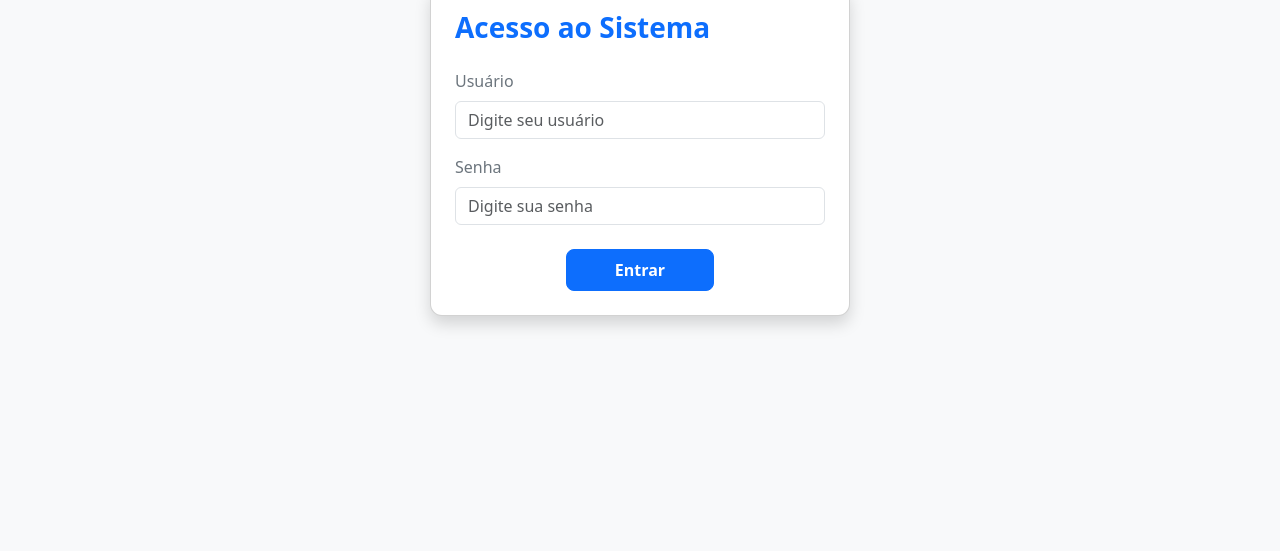
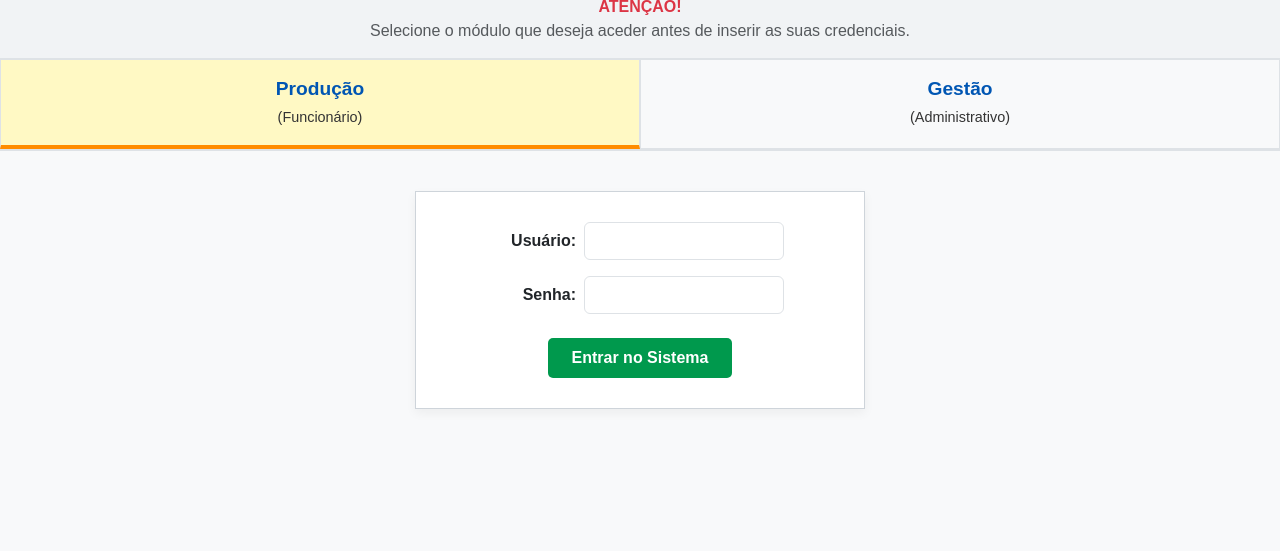
Before and after one commit to root-mwteus/Vale_dourado, a Flask app: page / in a window 1280 px wide. Shown: the part 249-800 px from the top of the page. Run offline with Flask 3, Linux system fonts and the light colour scheme.

Commit message:
Salvando minhas alteracoes locais no login.html

```diff
--- a/templates/login.html
+++ b/templates/login.html
@@ -1,43 +1,126 @@
 <!DOCTYPE html>
-<html lang="pt-br">
+<html lang="pt">
 <head>
     <meta charset="UTF-8">
     <meta name="viewport" content="width=device-width, initial-scale=1.0">
-    <title>Login - Sistema de Laticínios</title>
+    <title>Login - Valedourado</title>
     <link href="https://cdn.jsdelivr.net/npm/bootstrap@5.3.0/dist/css/bootstrap.min.css" rel="stylesheet">
+    <style>
+        body {
+            background-color: #f8f9fa;
+            margin: 0;
+            font-family: Arial, sans-serif;
+        }
+
+        /* Área do Logótipo a ocupar toda a largura */
+        .header-logo {
+            background-color: #ffffff;
+            padding: 20px 0;
+            text-align: center;
+        }
+        .logo-empresa {
+            max-width: 250px;
+        }
+
+        /* Barra de Aviso Vermelho */
+        .top-warning {
+            background-color: #f1f3f5;
+            padding: 15px 0;
+            text-align: center;
+            border-bottom: 1px solid #dee2e6;
+            border-top: 1px solid #dee2e6;
+        }
+
+        /* Contentor das Abas (Ecrã Inteiro) */
+        .tabs-container {
+            display: flex;
+            width: 100%;
+            background-color: #ffffff;
+            border-bottom: 2px solid #dee2e6;
+        }
+
+        .tab-btn {
+            flex: 1; /* Faz cada aba ocupar 50% do ecrã */
+            text-align: center;
+            padding: 15px;
+            background-color: #f8f9fa;
+            border: 1px solid #dee2e6;
+            cursor: pointer;
+            font-size: 1.1rem;
+            color: #333;
+            transition: 0.3s;
+            margin: 0;
+        }
+
+        /* Estilo quando a aba é selecionada (Amarelo/Laranja) */
+        .btn-check:checked + .tab-btn {
+            background-color: #fff9c4 !important; /* Fundo amarelo claro tipo SIPAC */
+            border-bottom: 4px solid #ff8c00; /* Linha laranja por baixo */
+        }
+
+        /* Caixa onde se digita o Utilizador e Senha */
+        .login-box {
+            background-color: #fff;
+            border: 1px solid #ced4da;
+            width: 100%;
+            max-width: 450px;
+            margin: 40px auto;
+            padding: 30px;
+            box-shadow: 0px 4px 10px rgba(0,0,0,0.05);
+        }
+    </style>
 </head>
+<body>
 
-<body class="bg-light d-flex align-items-center justify-content-center" style="min-height: 100vh; margin: 0;">
+    <div class="header-logo">
+        <img src="{{ url_for('static', filename='images.jpg') }}" alt="Logo Valedourado" class="logo-empresa">
+    </div>
 
-    <div class="card shadow" style="width: 100%; max-width: 420px; border-radius: 12px;">
-        <div class="card-body p-4">
+    <div class="top-warning">
+        <strong class="text-danger">ATENÇÃO!</strong><br>
+        <span class="text-muted">Selecione o módulo que deseja aceder antes de inserir as suas credenciais.</span>
+    </div>
 
-            <h3 class="card-title text-start mb-4 text-primary fw-bold">Acesso ao Sistema</h3>
+    <form action="/login" method="POST">
+
+        <div class="tabs-container">
+            <input type="radio" class="btn-check" name="modulo" id="mod-func" autocomplete="off" value="funcionario" checked>
+            <label class="tab-btn" for="mod-func">
+                <strong style="color: #0056b3; font-size: 1.2rem;">Produção</strong><br>
+                <span style="font-size: 0.9rem;">(Funcionário)</span>
+            </label>
+
+            <input type="radio" class="btn-check" name="modulo" id="mod-admin" autocomplete="off" value="admin">
+            <label class="tab-btn" for="mod-admin">
+                <strong style="color: #0056b3; font-size: 1.2rem;">Gestão</strong><br>
+                <span style="font-size: 0.9rem;">(Administrativo)</span>
+            </label>
+        </div>
+
+        <div class="login-box text-center">
 
             {% if mensagem_erro %}
-                <div class="alert alert-danger text-center" role="alert">
+                <div class="alert alert-danger py-2 mb-4" role="alert">
                     {{ mensagem_erro }}
                 </div>
             {% endif %}
 
-            <form action="/login" method="POST">
-                <div class="mb-3 text-start">
-                    <label for="username" class="form-label fw-medium text-secondary">Usuário</label>
-                    <input type="text" class="form-control" id="username" name="username" required placeholder="Digite seu usuário">
-                </div>
+            <div class="mb-3 d-flex align-items-center justify-content-center">
+                <label for="username" class="fw-bold me-2" style="width: 80px; text-align: right;">Usuário:</label>
+                <input type="text" class="form-control" id="username" name="username" style="width: 200px;" required>
+            </div>
 
-                <div class="mb-4 text-start">
-                    <label for="password" class="form-label fw-medium text-secondary">Senha</label>
-                    <input type="password" class="form-control" id="password" name="password" required placeholder="Digite sua senha">
-                </div>
+            <div class="mb-4 d-flex align-items-center justify-content-center">
+                <label for="password" class="fw-bold me-2" style="width: 80px; text-align: right;">Senha:</label>
+                <input type="password" class="form-control" id="password" name="password" style="width: 200px;" required>
+            </div>
 
-                <div class="text-center">
-                    <button type="submit" class="btn btn-primary px-5 py-2 fw-bold" style="border-radius: 8px;">Entrar</button>
-                </div>
+            <button type="submit" class="btn btn-success fw-bold px-4 py-2" style="background-color: #00994d; border: none; border-radius: 5px;">
+                Entrar no Sistema
+            </button>
+        </div>
 
-            </form>
-        </div>
-    </div>
+    </form>
 
 </body>
 </html>
```
